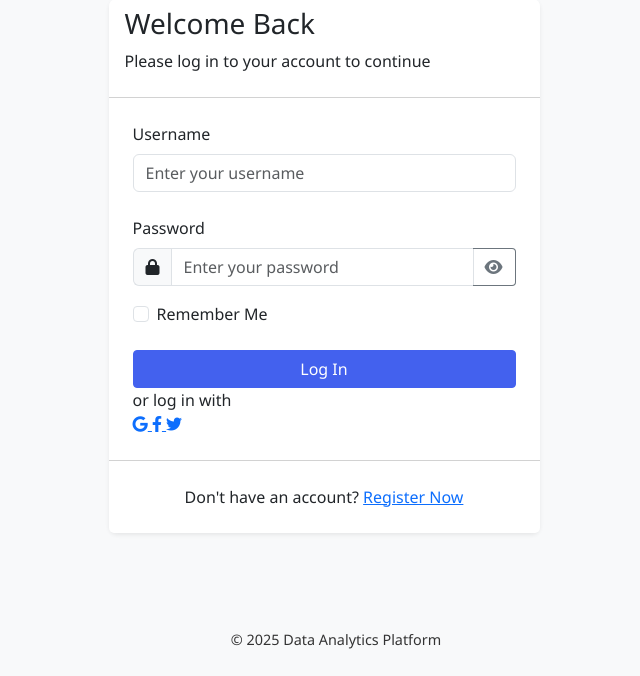
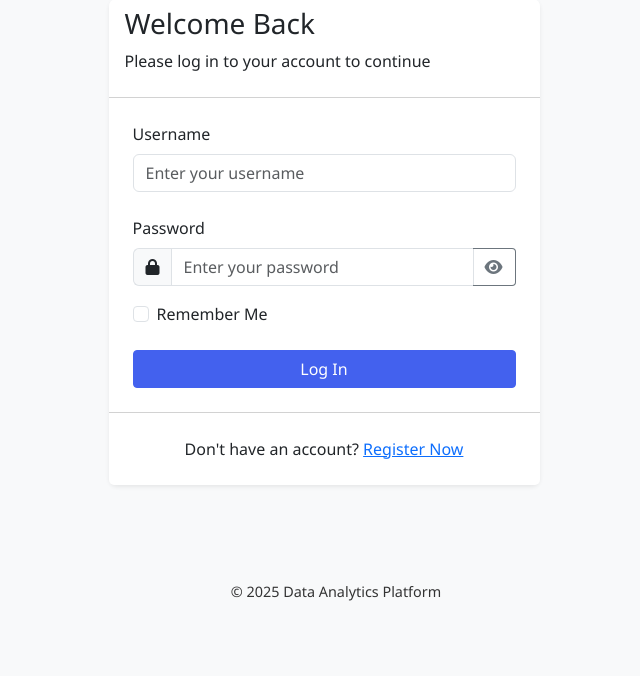
Before and after one commit to ziyusteve/CITS5505-AgileWebDev-GroupProject, a Flask app: page /auth/login in a window 1280 px wide. Shown: the part 81-757 px from the top of the page, without its empty margins (304-944 px from the left). Run offline with Flask 3, Linux system fonts and the light colour scheme; some libraries are stand-ins or nearby versions.

Commit message:
This is a redesign for login webpage

```diff
--- a/app/templates/auth/login.html
+++ b/app/templates/auth/login.html
@@ -66,51 +66,6 @@
     transform: translateY(-2px);
     box-shadow: 0 5px 15px rgba(13, 110, 253, 0.3);
 }
-    .social-login {
-        display: flex;
-        justify-content: center;
-        gap: 15px;
-        margin: 20px 0;
-    }
-    .social-btn {
-        width: 50px;
-        height: 50px;
-        border-radius: 50%;
-        display: flex;
-        align-items: center;
-        justify-content: center;
-        color: white;
-        transition: all 0.3s;
-    }
-    .social-btn:hover {
-        transform: scale(1.1);
-    }
-    .google-btn {
-        background-color: #DB4437;
-    }
-    .facebook-btn {
-        background-color: #4267B2;
-    }
-    .twitter-btn {
-        background-color: #1DA1F2;
-    }
-    .divider {
-        display: flex;
-        align-items: center;
-        color: #777;
-        margin: 20px 0;
-    }
-    .divider::before, .divider::after {
-        content: "";
-        flex: 1;
-        border-bottom: 1px solid #e0e0e0;
-    }
-    .divider::before {
-        margin-right: 10px;
-    }
-    .divider::after {
-        margin-left: 10px;
-    }
 .register-link {
     color: #0d6efd;
     text-decoration: none;
@@ -173,22 +128,6 @@
                         <button type="submit" class="btn btn-primary login-btn">Log In</button>
                     </div>
                 </form>
-
-                    <!-- Social Login Divider -->
-                    <div class="divider">or log in with</div>
-
-                    <!-- Social Login Buttons -->
-                    <div class="social-login">
-                        <a href="#" class="social-btn google-btn">
-                            <i class="fab fa-google"></i>
-                        </a>
-                        <a href="#" class="social-btn facebook-btn">
-                            <i class="fab fa-facebook-f"></i>
-                        </a>
-                        <a href="#" class="social-btn twitter-btn">
-                            <i class="fab fa-twitter"></i>
-                        </a>
-                    </div>
             </div>
             <div class="card-footer bg-white text-center p-4">
                 <p class="mb-0">Don't have an account? <a href="{{ url_for('auth.register') }}" class="register-link">Register Now</a></p>
```
Lines whose indentation alone changed are shown as unchanged.
